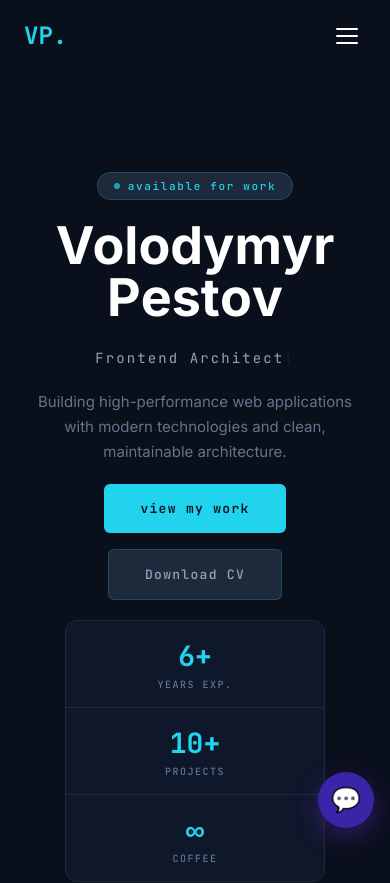
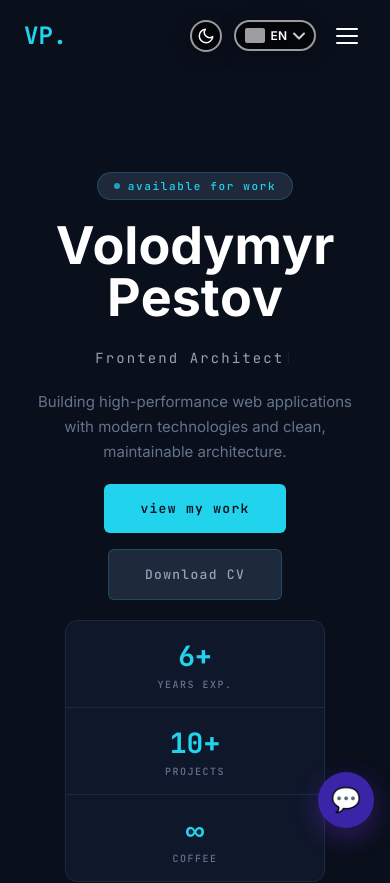
Before and after one commit to pestov-v/portfolio, a Next.js app: page / in a window 390 px wide. Shown: the top 883 px of the page. Built offline with nearby package versions, Linux system fonts and the light colour scheme; grey boxes are pictures that could not be loaded; a web font is replaced by a local one.

Commit message:
fix(navbar): move theme/language switchers next to burger in header bar

```diff
--- a/src/components/Navbar/Navbar.module.scss
+++ b/src/components/Navbar/Navbar.module.scss
@@ -103,17 +103,13 @@
 }
 
 .burger {
-  display: none;
+  display: flex;
   flex-direction: column;
   gap: 5px;
   padding: 8px;
   background: none;
   border: none;
   cursor: pointer;
-
-  @media (max-width: 1023px) {
-    display: flex;
-  }
 }
 
 .burgerLine {
@@ -170,9 +166,13 @@
 }
 
 .mobileControls {
-  display: flex;
+  display: none;
   align-items: center;
-  gap: 16px;
+  gap: 12px;
+
+  @media (max-width: 1023px) {
+    display: flex;
+  }
 }
 
 .mobileCta {
--- a/src/components/Navbar/Navbar.tsx
+++ b/src/components/Navbar/Navbar.tsx
@@ -65,6 +65,9 @@ export const Navbar = () => {
         <a href="#mail" className={style.cta}>hire me</a>
       </div>
 
+      <div className={style.mobileControls}>
+        <ThemeSwitcher />
+        <LanguageSwitcher />
         <button
           className={style.burger}
           onClick={() => setIsMenuOpen(!isMenuOpen)}
@@ -75,6 +78,7 @@ export const Navbar = () => {
           <span className={`${style.burgerLine} ${isMenuOpen ? style.active : ""}`} />
           <span className={`${style.burgerLine} ${isMenuOpen ? style.active : ""}`} />
         </button>
+      </div>
 
       <div
         className={style.scrollProgress}
@@ -93,10 +97,6 @@ export const Navbar = () => {
               </li>
             ))}
           </ul>
-          <div className={style.mobileControls}>
-            <ThemeSwitcher />
-            <LanguageSwitcher />
-          </div>
           <a href="#mail" className={style.mobileCta} onClick={() => setIsMenuOpen(false)}>
             hire me
           </a>
```
Lines whose indentation alone changed are shown as unchanged.
